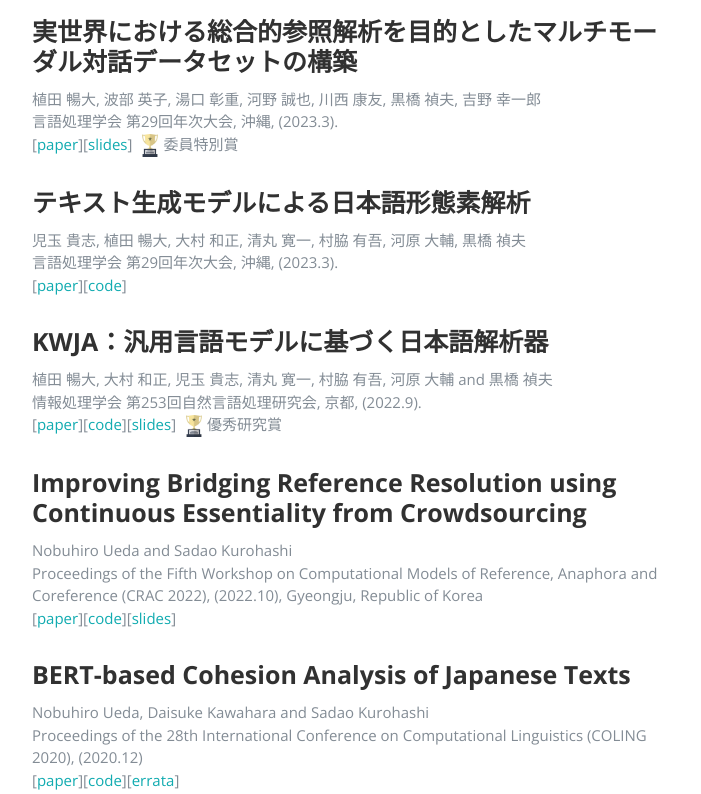
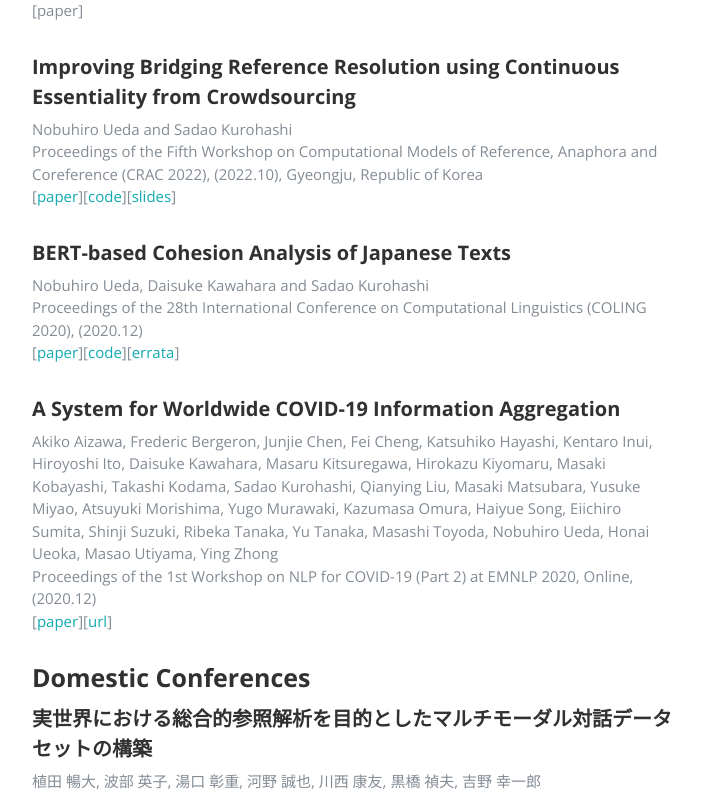
Before and after one commit to nobu-g/nobu-g.github.io, a Next.js app: page / in a window 1280 px wide. Shown: the part 2026-2820 px from the top of the page, without its empty margins (373-1074 px from the left). Built offline with nearby package versions, Linux system fonts and the light colour scheme.

Commit message:
separate international and domestic conferences

```diff
--- a/components/Resume.jsx
+++ b/components/Resume.jsx
@@ -22,38 +22,45 @@ const Resume = ({data}) => {
       );
     });
 
-    publications = data.publications.map(publication => {
-      return (
-        <div key={publication.title}>
-          <h3>{publication.title}</h3>
+    publications = Object.entries(data.publications).map(([kind, items]) => (
+      <div key={kind}>
+        <h3>{kind}</h3>
+        <ul>
+          {
+            items.map(item => (
+              <li key={item.title}>
+                <h4>{item.title}</h4>
                 <p>
-            {publication.author}
+                  {item.author}
                   <br/>
-            {publication.misc}
+                  {item.misc}
                   <br/>
                   {
-              Object.entries(publication.resource).map(([kind, url]) => (
+                    Object.entries(item.resource).map(([kind, url]) => (
                       <span key={kind}>
                       [{url ? <a href={url}>{kind}</a> : kind}]
                       </span>
                     ))
                   }
                   {
-              publication.award && <>
+                    item.award && <>
                       <img
-                  src={publication.award.image}
+                        src={item.award.image}
                         height="16"
                         width="16"
                         alt="Award Icon"
                         style={{'verticalAlign': 'middle', 'marginLeft': '1rem', 'marginRight': '.5rem'}}
                       />
-                <span>{publication.award.name}</span>
+                      <span>{item.award.name}</span>
                     </>
                   }
                 </p>
+              </li>
+            ))
+          }
+        </ul>
       </div>
-      );
-    });
+    ));
 
     experiences = Object.entries(data.experience).map(
       ([kind, items]) => (
--- a/pages/resumeData.json
+++ b/pages/resumeData.json
@@ -46,7 +46,8 @@
         "description": "Learned about a wide range of engineering topics, including calculus, linear algebra, statistics, electronics, electromagnetism, and computer science."
       }
     ],
-    "publications": [
+    "publications": {
+      "International Conferences and Workshops (Peer-reviewed)": [
         {
           "author": "Nobuhiro Ueda, Kazumasa Omura, Takashi Kodama, Hirokazu Kiyomaru, Yugo Murawaki, Daisuke Kawahara and Sadao Kurohashi",
           "title": "KWJA: A Unified Japanese Analyzer Based on Foundation Models",
@@ -55,6 +56,37 @@
             "paper": ""
           }
         },
+        {
+          "author": "Nobuhiro Ueda and Sadao Kurohashi",
+          "title": "Improving Bridging Reference Resolution using Continuous Essentiality from Crowdsourcing",
+          "misc": "Proceedings of the Fifth Workshop on Computational Models of Reference, Anaphora and Coreference (CRAC 2022), (2022.10), Gyeongju, Republic of Korea",
+          "resource": {
+            "paper": "https://aclanthology.org/2022.crac-1.8.pdf",
+            "code": "https://github.com/nobu-g/bridging-resolution",
+            "slides": "/pub/CRAC2022_slides.pdf"
+          }
+        },
+        {
+          "author": "Nobuhiro Ueda, Daisuke Kawahara and Sadao Kurohashi",
+          "title": "BERT-based Cohesion Analysis of Japanese Texts",
+          "misc": "Proceedings of the 28th International Conference on Computational Linguistics (COLING 2020), (2020.12)",
+          "resource": {
+            "paper": "/pub/COLING2020.pdf",
+            "code": "https://github.com/nobu-g/cohesion-analysis",
+            "errata": "/pub/COLING2020_errata.pdf"
+          }
+        },
+        {
+          "author": "Akiko Aizawa, Frederic Bergeron, Junjie Chen, Fei Cheng, Katsuhiko Hayashi, Kentaro Inui, Hiroyoshi Ito, Daisuke Kawahara, Masaru Kitsuregawa, Hirokazu Kiyomaru, Masaki Kobayashi, Takashi Kodama, Sadao Kurohashi, Qianying Liu, Masaki Matsubara, Yusuke Miyao, Atsuyuki Morishima, Yugo Murawaki, Kazumasa Omura, Haiyue Song, Eiichiro Sumita, Shinji Suzuki, Ribeka Tanaka, Yu Tanaka, Masashi Toyoda, Nobuhiro Ueda, Honai Ueoka, Masao Utiyama, Ying Zhong",
+          "title": "A System for Worldwide COVID-19 Information Aggregation",
+          "misc": "Proceedings of the 1st Workshop on NLP for COVID-19 (Part 2) at EMNLP 2020, Online, (2020.12)",
+          "resource": {
+            "paper": "/pub/EMNLPWS2020.pdf",
+            "url": "https://lotus.kuee.kyoto-u.ac.jp/NLPforCOVID-19/en"
+          }
+        }
+      ],
+      "Domestic Conferences": [
         {
           "author": "植田 暢大, 波部 英子, 湯口 彰重, 河野 誠也, 川西 康友, 黒橋 禎夫, 吉野 幸一郎",
           "title": "実世界における総合的参照解析を目的としたマルチモーダル対話データセットの構築",
@@ -92,35 +124,6 @@
           }
         },
         {
-        "author": "Nobuhiro Ueda and Sadao Kurohashi",
-        "title": "Improving Bridging Reference Resolution using Continuous Essentiality from Crowdsourcing",
-        "misc": "Proceedings of the Fifth Workshop on Computational Models of Reference, Anaphora and Coreference (CRAC 2022), (2022.10), Gyeongju, Republic of Korea",
-        "resource": {
-          "paper": "https://aclanthology.org/2022.crac-1.8.pdf",
-          "code": "https://github.com/nobu-g/bridging-resolution",
-          "slides": "/pub/CRAC2022_slides.pdf"
-        }
-      },
-      {
-        "author": "Nobuhiro Ueda, Daisuke Kawahara and Sadao Kurohashi",
-        "title": "BERT-based Cohesion Analysis of Japanese Texts",
-        "misc": "Proceedings of the 28th International Conference on Computational Linguistics (COLING 2020), (2020.12)",
-        "resource": {
-          "paper": "/pub/COLING2020.pdf",
-          "code": "https://github.com/nobu-g/cohesion-analysis",
-          "errata": "/pub/COLING2020_errata.pdf"
-        }
-      },
-      {
-        "author": "Akiko Aizawa, Frederic Bergeron, Junjie Chen, Fei Cheng, Katsuhiko Hayashi, Kentaro Inui, Hiroyoshi Ito, Daisuke Kawahara, Masaru Kitsuregawa, Hirokazu Kiyomaru, Masaki Kobayashi, Takashi Kodama, Sadao Kurohashi, Qianying Liu, Masaki Matsubara, Yusuke Miyao, Atsuyuki Morishima, Yugo Murawaki, Kazumasa Omura, Haiyue Song, Eiichiro Sumita, Shinji Suzuki, Ribeka Tanaka, Yu Tanaka, Masashi Toyoda, Nobuhiro Ueda, Honai Ueoka, Masao Utiyama, Ying Zhong",
-        "title": "A System for Worldwide COVID-19 Information Aggregation",
-        "misc": "Proceedings of the 1st Workshop on NLP for COVID-19 (Part 2) at EMNLP 2020, Online, (2020.12)",
-        "resource": {
-          "paper": "/pub/EMNLPWS2020.pdf",
-          "url": "https://lotus.kuee.kyoto-u.ac.jp/NLPforCOVID-19/en"
-        }
-      },
-      {
           "author": "植田 暢大, 河原 大輔, 黒橋 禎夫",
           "title": "BERTとRefinementネットワークによる統合的照応・共参照解析",
           "misc": "言語処理学会 第26回年次大会, 茨城, (2020.3).",
@@ -140,7 +143,8 @@
             "paper": "/pub/NLP2020b.pdf"
           }
         }
-    ],
+      ]
+    },
     "experience": {
       "hackathon": [
         {
```
Lines whose indentation alone changed are shown as unchanged.
